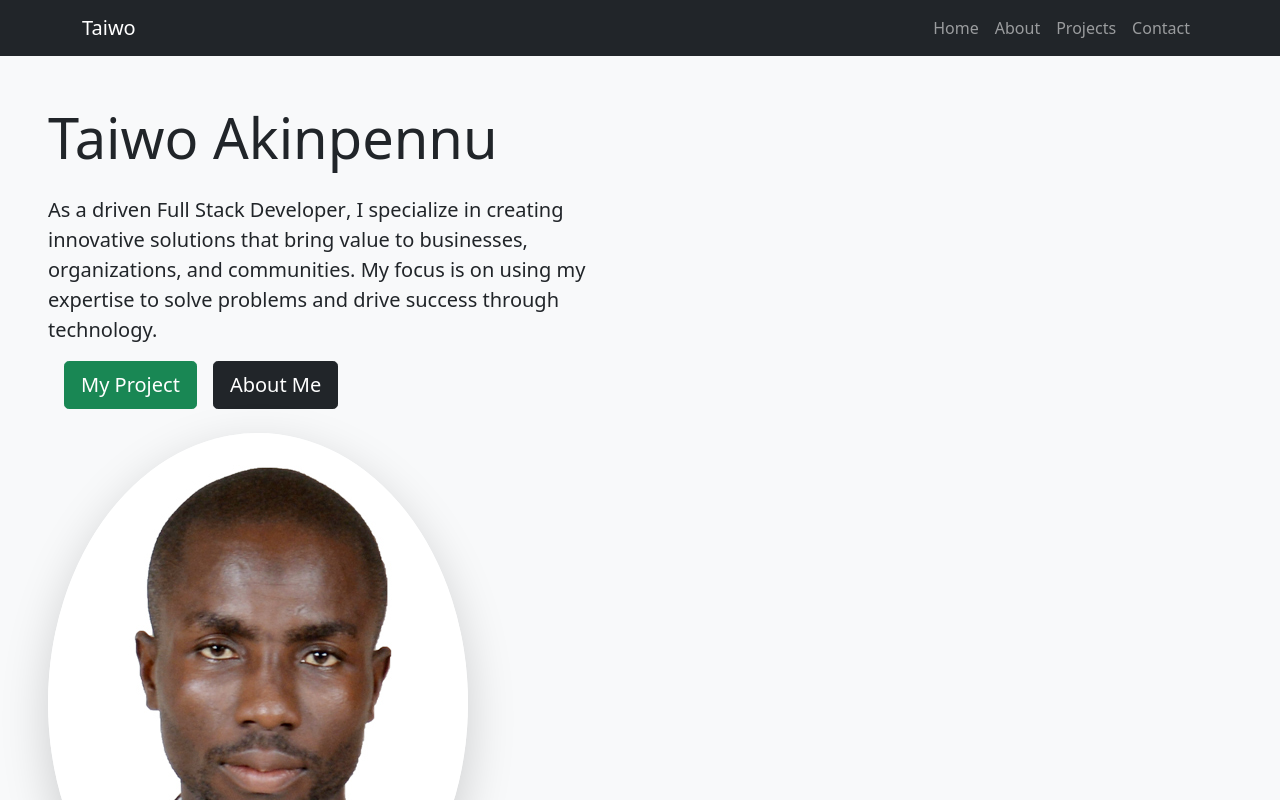
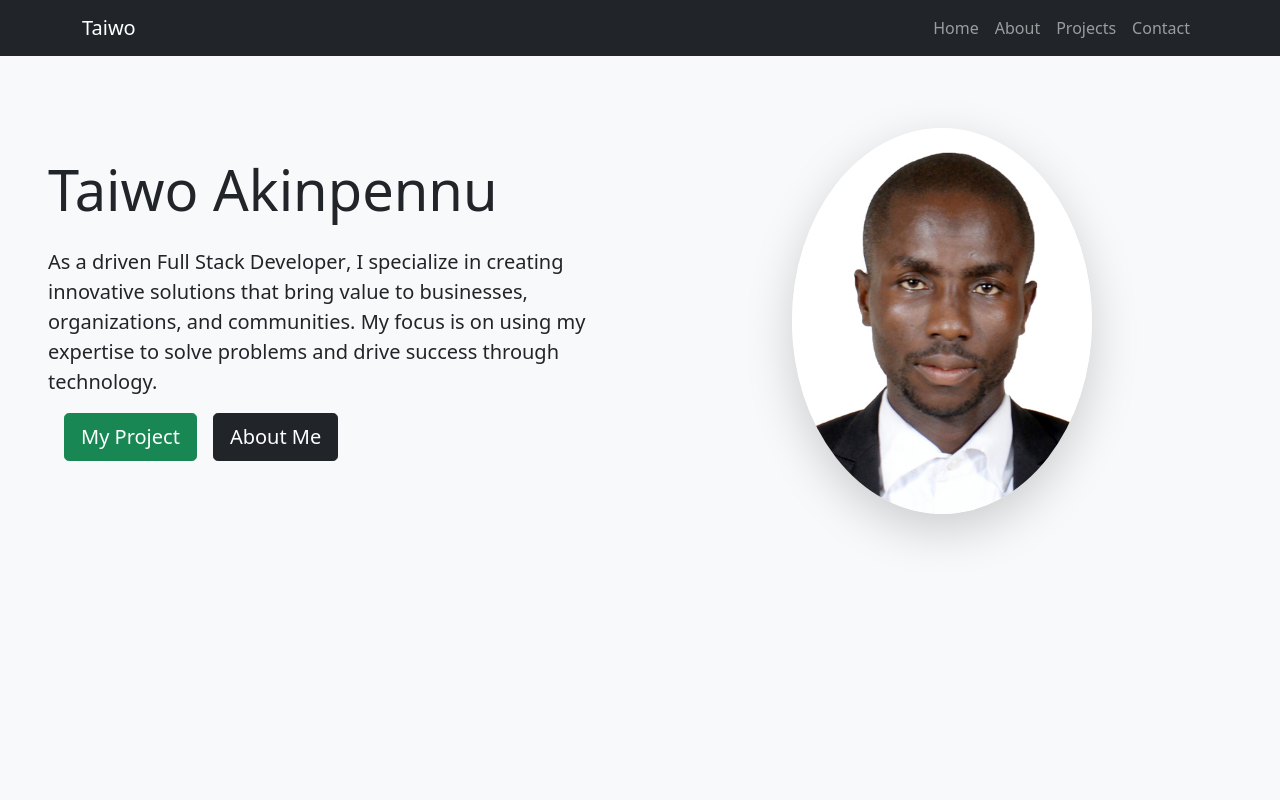
Before and after one commit to riyeba/My_Portfolio, a React (Vite) app: page / in a window 1280 px wide. Shown: the top 800 px of the page. Built offline with nearby package versions, Linux system fonts and the light colour scheme.

Commit message:
six commit

```diff
--- a/src/Home.jsx
+++ b/src/Home.jsx
@@ -17,7 +17,7 @@ const Home = () => {
       <Row className="align-items-center">
         {/* Row to center-align the content */}
 
-        <Col md={6}>
+        <Col xs={12} md={6} className="text-center text-md-start">
           {/* Left Column for text and buttons */}
           <h1 className="display-4 font-weight-bold mb-4" data-aos="zoom-in">
             Taiwo Akinpennu
@@ -27,30 +27,29 @@ const Home = () => {
             organizations, and communities. My focus is on using my expertise to solve problems and drive success through technology.
           </p>
           <div data-aos="zoom-in">
-
-
-   <Link to="/project"><Button variant="success" size="lg" className="ms-3">My Project</Button></Link>
-
-   <Link to="/about"><Button variant="dark" size="lg" className="ms-3 "  >About Me</Button></Link>
-
-
+            {/* Buttons for navigating to projects and about sections */}
+            <Link to="/project">
+              <Button variant="success" size="lg" className="ms-3 mb-3 mb-md-0">
+                My Project
+              </Button>
+            </Link>
+            <Link to="/about">
+              <Button variant="dark" size="lg" className="ms-3">
+                About Me
+              </Button>
+            </Link>
           </div>
-
-
-
-          <img
-            src="\images\Photo.jpg"
-            alt="Taiwo Akinpennu"
-
-            className="rounded-circle shadow-lg mt-4"
-            data-aos="zoom-in" // Apply zoom-in effect to the image
-          />
-          {/* mt-4 adds top margin to create space above the image */}
         </Col>
 
-        <Col md={6}>
-          {/* Right Column for empty space or additional content */}
-          {/* You can leave this column empty or add more content if needed */}
+        <Col xs={12} md={6} className="d-flex justify-content-center">
+          {/* Right Column for Image */}
+          <img
+            src="/images/Photo.jpg"
+            alt="Taiwo Akinpennu"
+            className="rounded-circle shadow-lg mt-4 img-fluid" // img-fluid ensures the image is responsive
+            data-aos="zoom-in" // Apply zoom-in effect to the image
+            style={{ maxWidth: "300px" }} // Ensures image does not get too large on large screens
+          />
         </Col>
       </Row>
     </Container>
```
